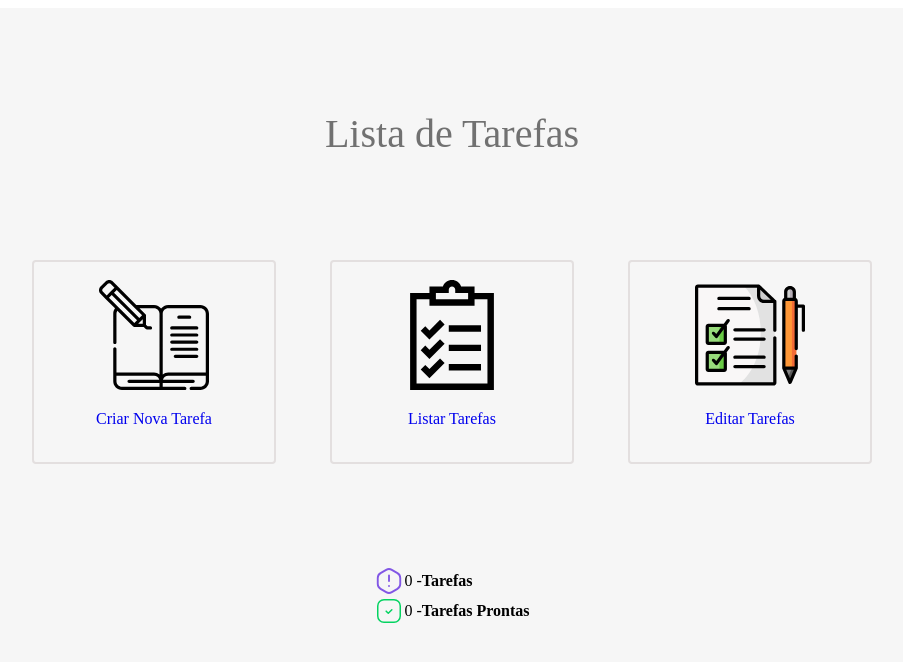
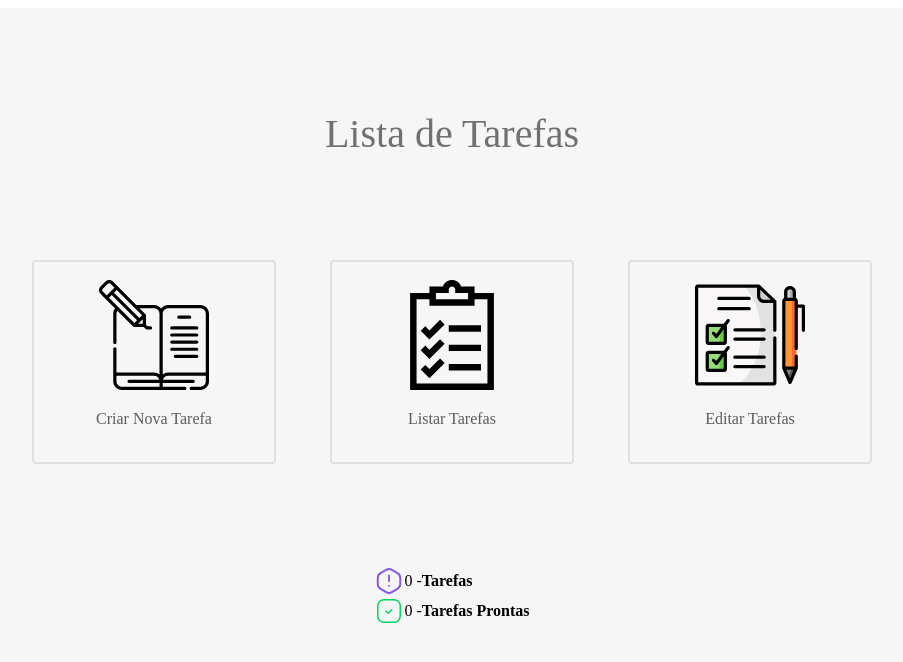
Before and after one commit to lukkasmatheu/Estudos-React, a React (Create React App) app in the folder todo-app/: page / in a window 1280 px wide. Shown: the top 662 px of the page, without its empty margins (188-1091 px from the left). Built offline with nearby package versions, Linux system fonts and the light colour scheme.

Commit message:
fix: reajuste nas cores dos cards

```diff
--- a/todo-app/src/Components/MenuCards/styles.ts
+++ b/todo-app/src/Components/MenuCards/styles.ts
@@ -25,7 +25,8 @@ export const Card = styled(Link)`
     text-align: center;
     border: 2px solid #e3dfdf;
     border-radius: 4px;
-    transition: 500ms;
+    color: #5e5b5b;
+    transition: 450ms;
     &:hover,
     &:focus {
         border: 2px solid rgba(9, 159, 45, 0.79);
--- a/todo-app/src/pages/Home/index.tsx
+++ b/todo-app/src/pages/Home/index.tsx
@@ -1,11 +1,12 @@
 import React, {useEffect, useState} from 'react';
 import {Container} from './styles';
+import MenuCards from '../../Components/MenuCards';
+
 import tarefasConcluidas from '../../assets/concluir.svg';
 import tarefas from '../../assets/newTask.svg';
 import createTask from '../../assets/task.svg';
 import editTask from '../../assets/lista-de-tarefas.svg';
 import listTask from '../../assets/lista-de-controle.svg';
-import MenuCards from '../../Components/MenuCards';
 
 const Home: React.FC = () => {
     useEffect(() => {
```
